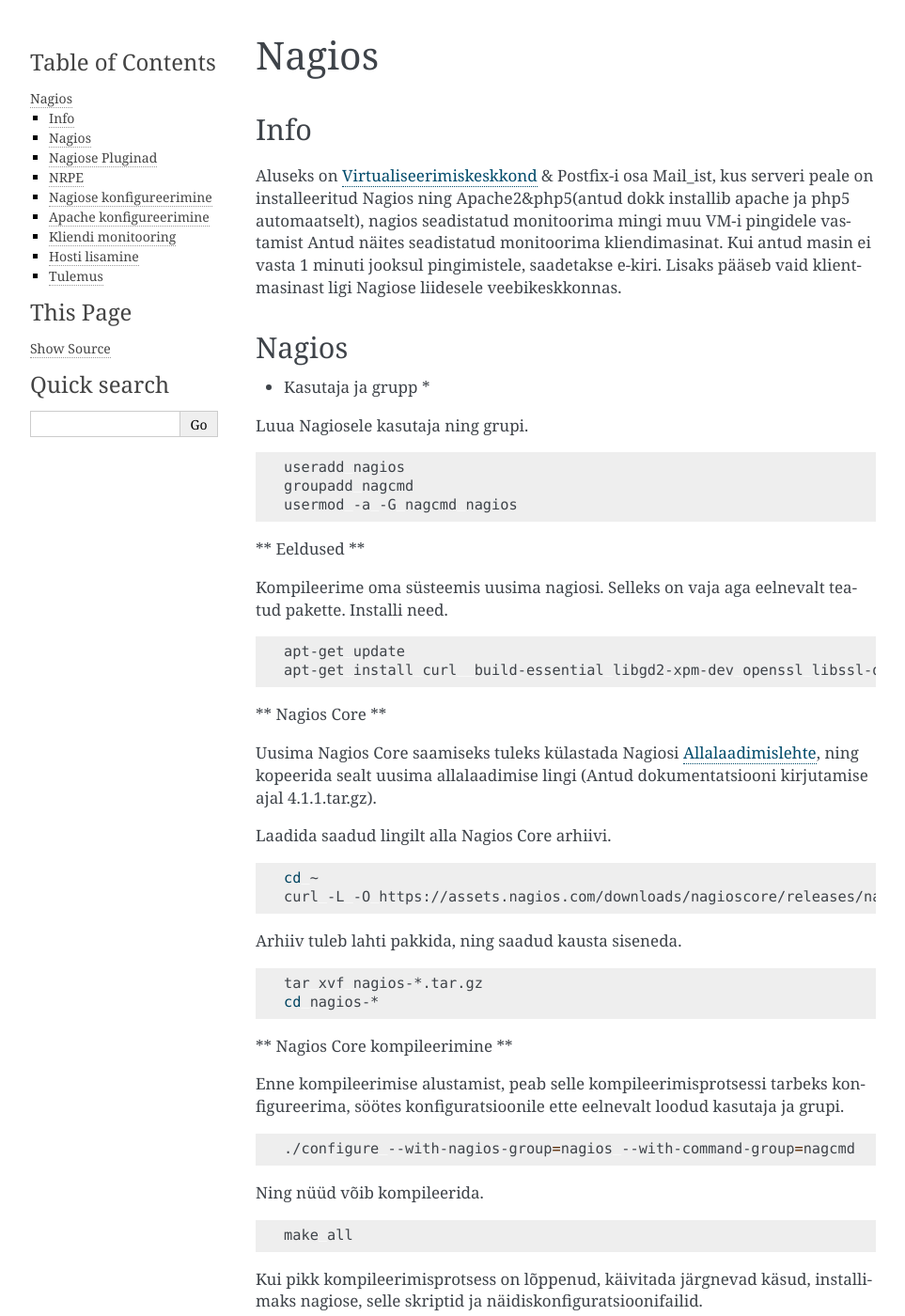
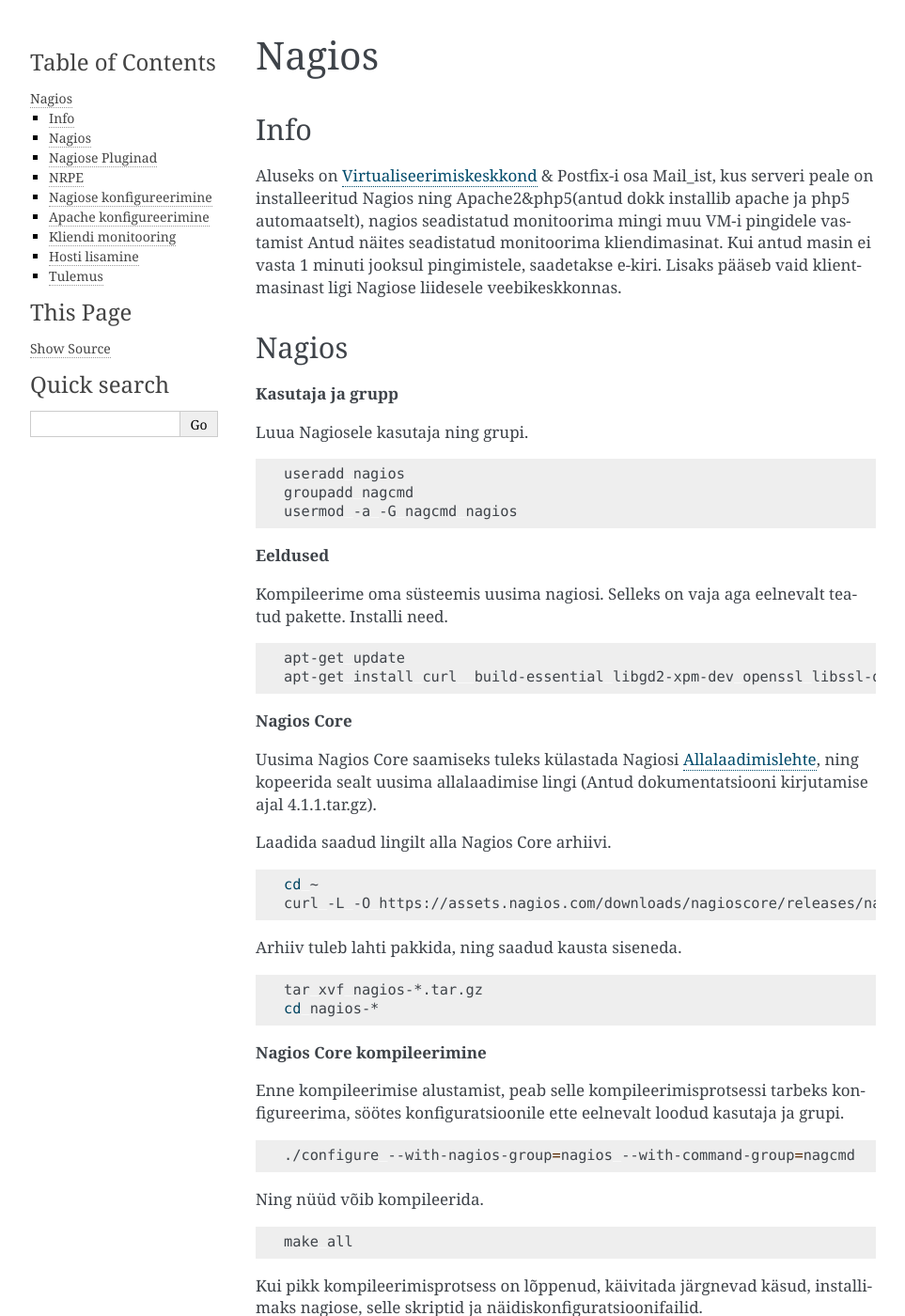
Before and after one commit to randohinn/KnowHow, a Sphinx documentation site: the page built from docs/Vorgurakendused/nagios.rst, in a window 1280 px wide and 1400 px high. Shown: the whole window at 94% size, without its empty margins (148-1111 px from the left). Built offline with Sphinx 7.4.7, drawn with Linux system fonts in a browser that asks for light colours; some of the changed text lies outside the part shown.

```diff
--- a/docs/Vorgurakendused/nagios.rst
+++ b/docs/Vorgurakendused/nagios.rst
@@ -17,7 +17,7 @@ e-kiri. Lisaks pääseb vaid klientmasinast ligi Nagiose liidesele veebikeskkonn
  Nagios
 --------
 
-* Kasutaja ja grupp *
+**Kasutaja ja grupp**
 
 Luua Nagiosele kasutaja ning grupi.
 
@@ -27,7 +27,7 @@ Luua Nagiosele kasutaja ning grupi.
    groupadd nagcmd
    usermod -a -G nagcmd nagios
 
-** Eeldused **
+**Eeldused**
 
 Kompileerime oma süsteemis uusima nagiosi. Selleks on vaja aga eelnevalt teatud pakette. Installi need.
 
@@ -36,7 +36,7 @@ Kompileerime oma süsteemis uusima nagiosi. Selleks on vaja aga eelnevalt teatud
    apt-get update
    apt-get install curl  build-essential libgd2-xpm-dev openssl libssl-dev xinetd apache2 php5 libapache2-mod-php5 apache2-utils unzip
 
-** Nagios Core **
+**Nagios Core**
 
 Uusima Nagios Core saamiseks tuleks külastada Nagiosi Allalaadimislehte_, ning kopeerida sealt uusima allalaadimise lingi (Antud dokumentatsiooni
 kirjutamise ajal 4.1.1.tar.gz).
@@ -57,7 +57,7 @@ Arhiiv tuleb lahti pakkida, ning saadud kausta siseneda.
   tar xvf nagios-*.tar.gz
   cd nagios-*
 
-** Nagios Core kompileerimine **
+**Nagios Core kompileerimine**
 
 Enne kompileerimise alustamist, peab selle kompileerimisprotsessi tarbeks konfigureerima, söötes
 konfiguratsioonile ette eelnevalt loodud kasutaja ja grupi.
@@ -108,7 +108,7 @@ Lahti tuleb pakkida ka see arhiiv.
   tar xvf nagios-plugins-*.tar.gz
   cd nagios-plugins-*
 
-** Kompileerimine **
+**Kompileerimine**
 
 Konfigureerida tuleb ka see kompileerimisprotsess.
 
@@ -140,7 +140,7 @@ Alla laadimine ja lahtipakkimine.
   tar xvf nrpe-*.tar.gz
   cd nrpe-*
 
-** Kompileerimine **
+**Kompileerimine**
 
 Kompileerimisprotsessi konfigureerimine.
 
```
